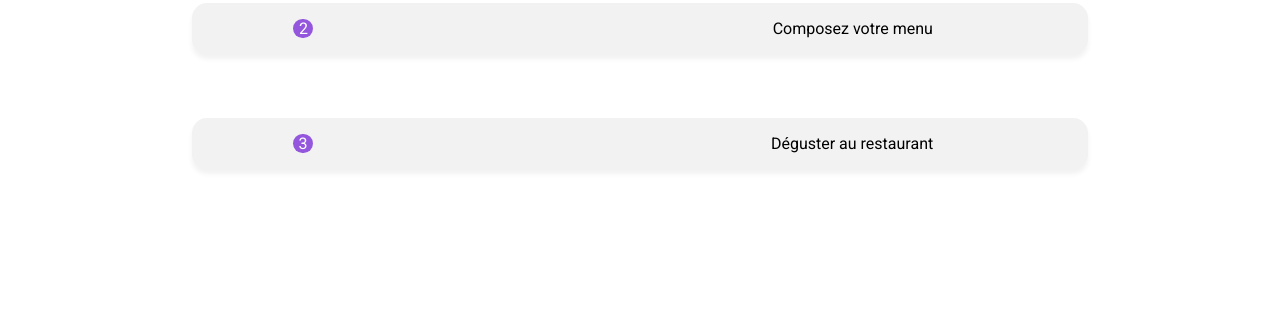
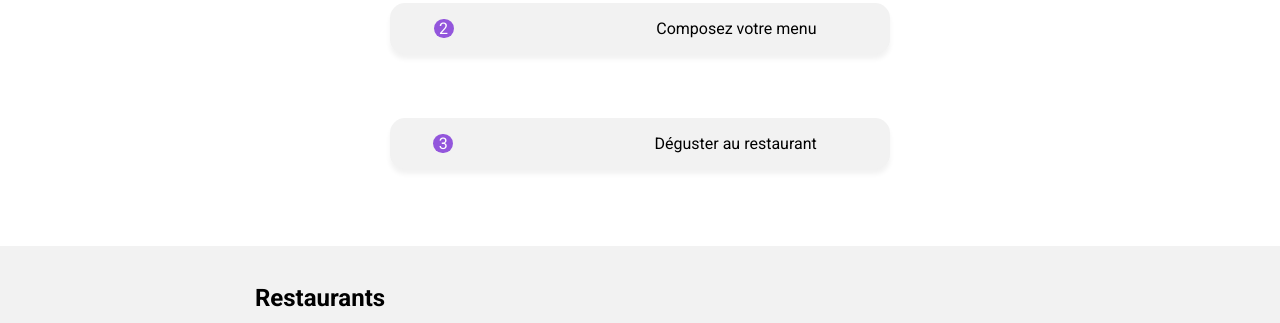
Before and after one commit to SelimBmdn/NewProjet_3, a plain HTML site: page index.html in a window 1280 px wide. Shown: the part 674-997 px from the top of the page. Drawn offline with Linux system fonts and the light colour scheme; files that its build step writes are made by us from their sources; a web font is replaced by a local one.

Commit message:
mise en place version tablette, modif sur les cards

```diff
--- a/Mediaqueries/tablette.css
+++ b/Mediaqueries/tablette.css
@@ -1,7 +1,22 @@
-@media  (min-width: 768px) {
+@media (min-width: 768px) {
 
-    .step.fonctionnement {
-        width: 35%;
+    .step_fonctionnement {
+        width: 39%;
     }
 
-}
+    .Fonctionnement {
+        margin-bottom: 1%;
+    }
+    .Conteiner_cards {
+        display: flex;
+        flex-direction: row;
+        flex-wrap: nowrap;
+        align-items: center;
+        width: 100%;
+        margin: 1%;
+    }
+
+    .Therestaurants h1 {
+       margin-top: 3%
+    }
+    }
--- a/index.html
+++ b/index.html
@@ -12,8 +12,8 @@
         href="https://fonts.googleapis.com/css2?family=Raleway:wght@700&family=Roboto:wght@300;400;500;700&family=Shrikhand&display=swap"
         rel="stylesheet">
     <link rel="stylesheet" href="CSS/style.css">
-    <link rel="stylesheet" href="CSS/Mediaqueries/tablette.css">
-    <link rel="stylesheet" href="CSS/Mediaqueries/desktop.css">
+    <link rel="stylesheet" href="Mediaqueries/tablette.css">
+    <link rel="stylesheet" href="Mediaqueries/desktop.css">
     <title>Ohmyfood</title>
 </head>
 
```
